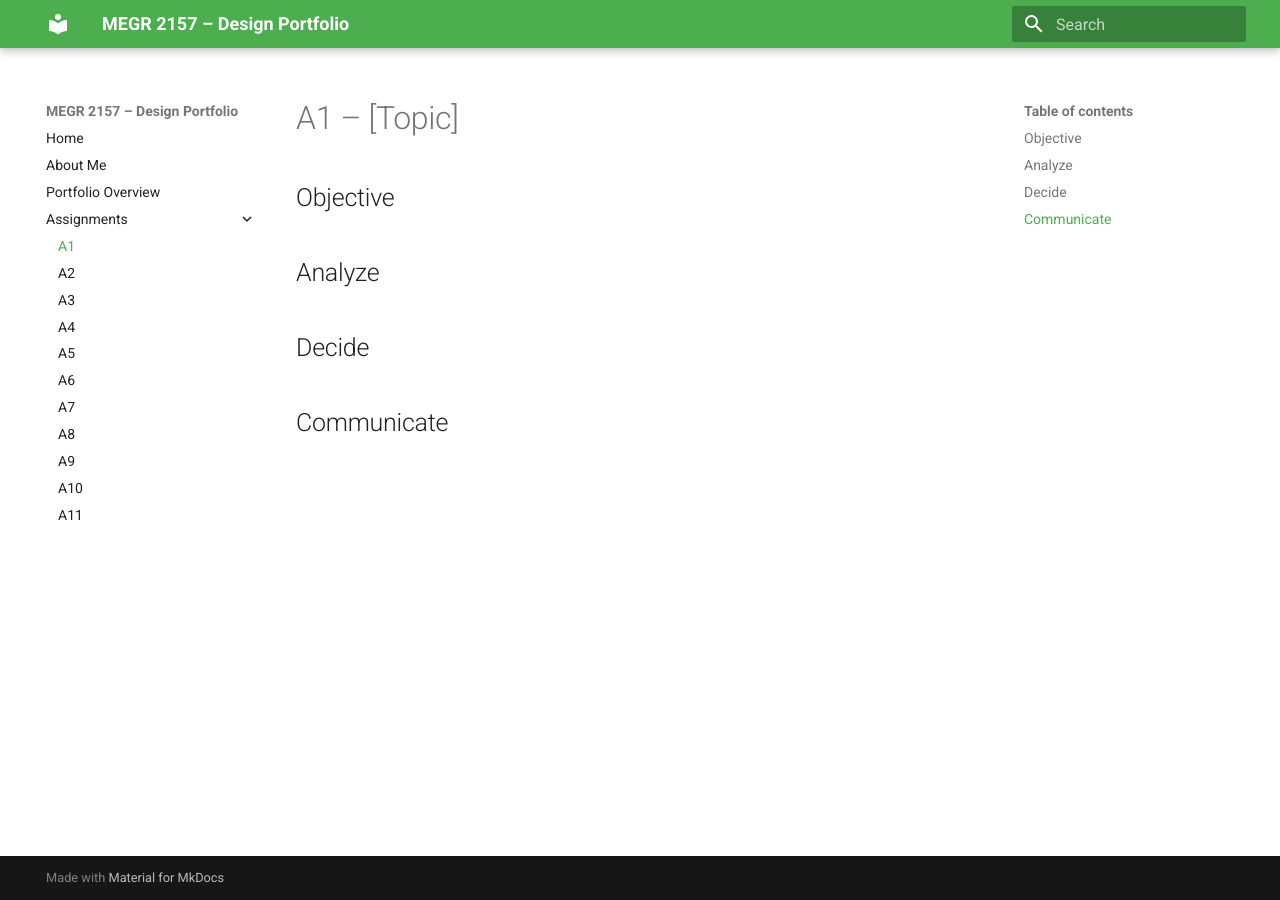
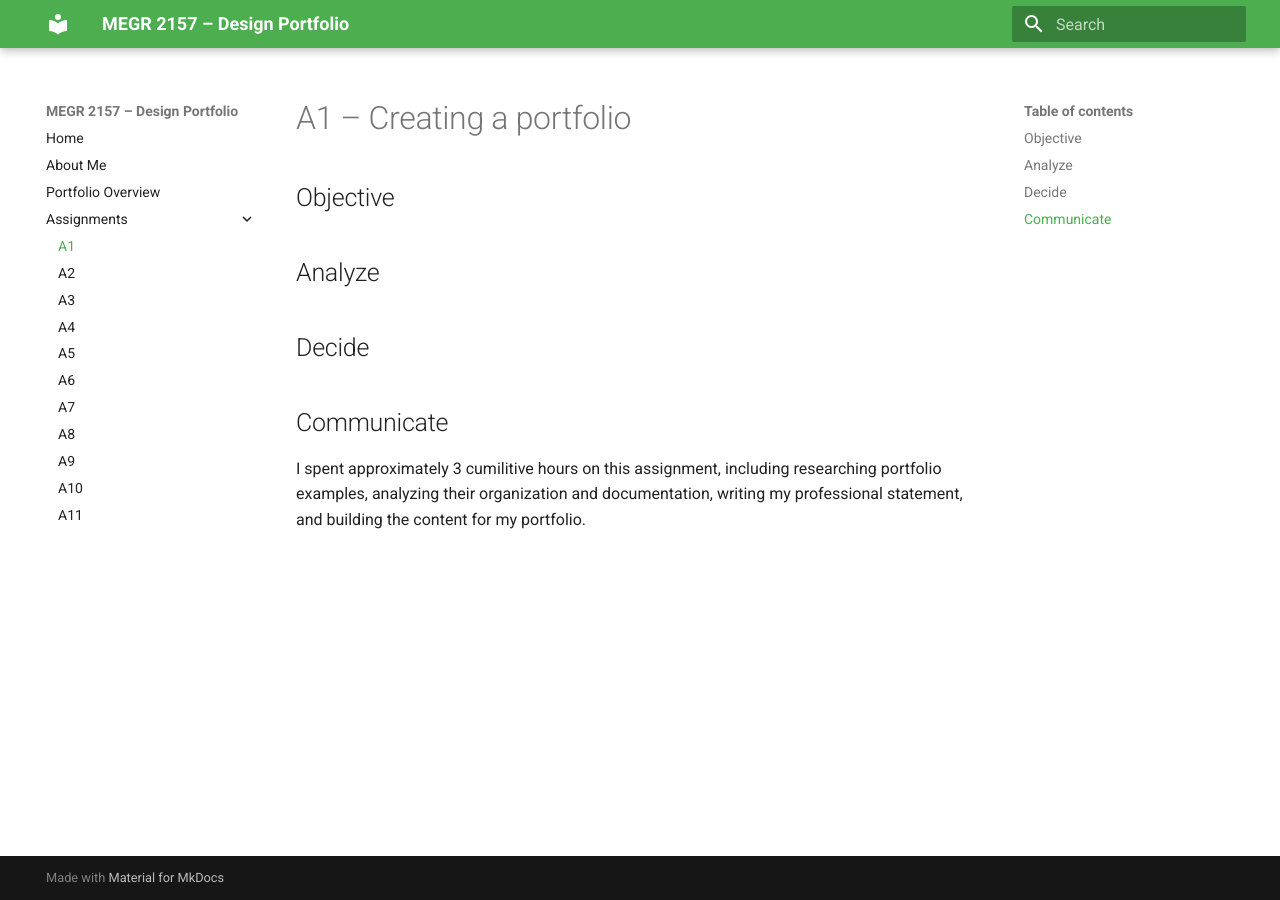
Before and after one commit to cradtke1-source/Radtke-2157MEGR-portfolio, an MkDocs documentation site: the page built from docs/assignments/A01/index.md, in a window 1280 px wide. Built offline with MkDocs 1.6.1 and Material for MkDocs 9.7.7, drawn with Linux system fonts in a browser that asks for light colours.

Commit message:
Update index.md

```diff
--- a/docs/assignments/A01/index.md
+++ b/docs/assignments/A01/index.md
@@ -1,4 +1,4 @@
-# A1 – [Topic]
+# A1 – Creating a portfolio
 
 ## Objective
 
@@ -10,3 +10,4 @@
 
 
 ## Communicate
+I spent approximately 3 cumilitive hours on this assignment, including researching portfolio examples, analyzing their organization and documentation, writing my professional statement, and building the content for my portfolio.
```
